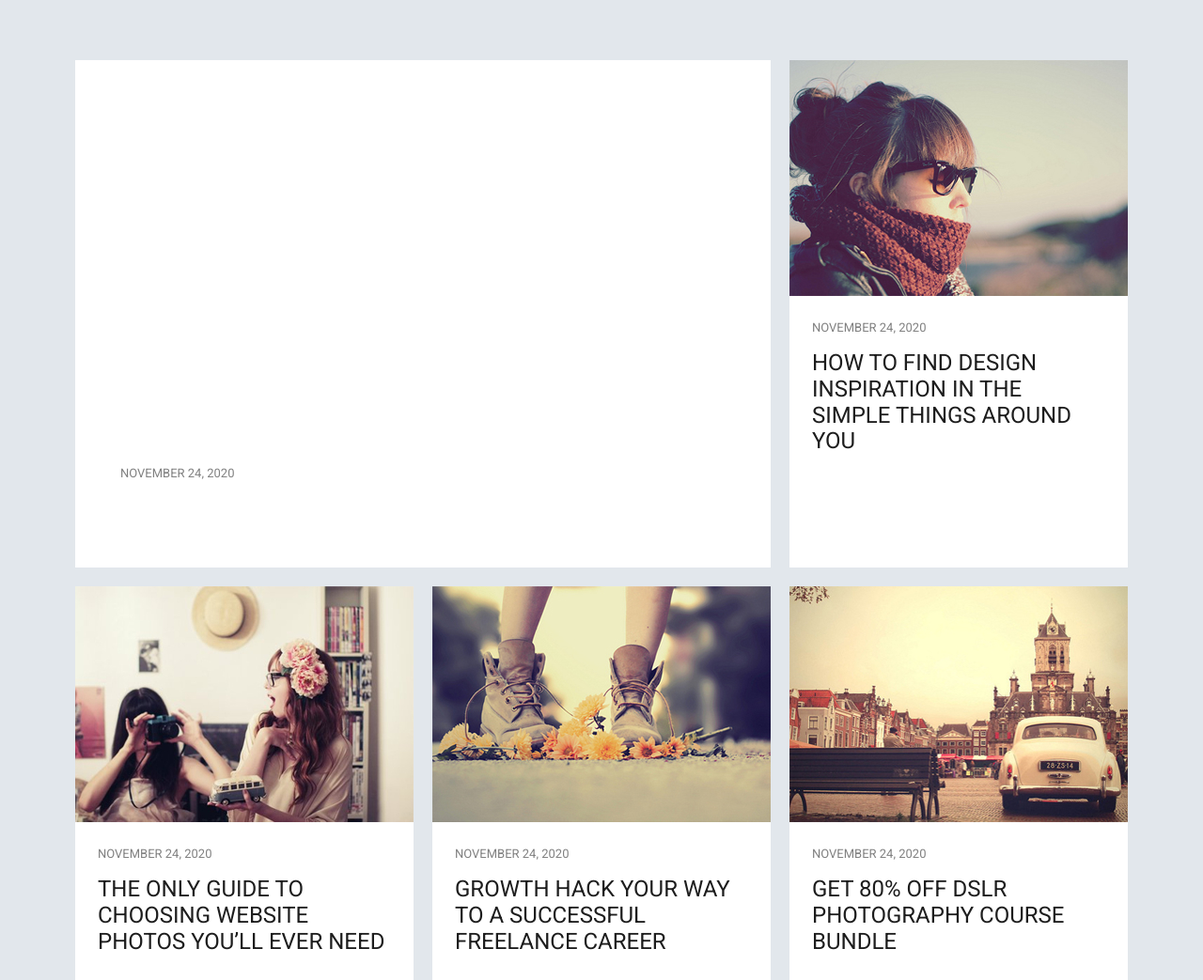
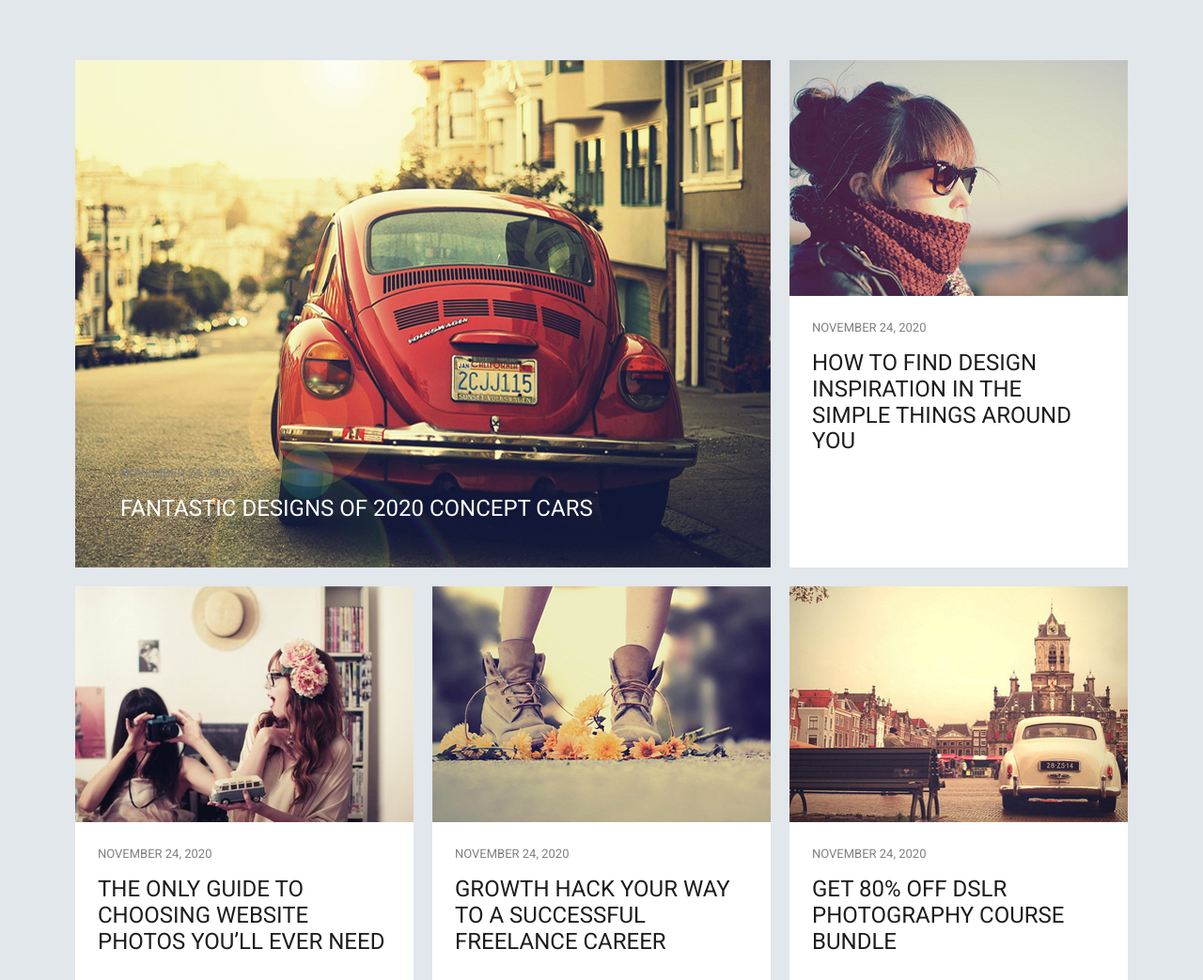
Before and after one commit to OleksandrChukhlib/responsive-gallery, a plain HTML site: page index.html in a window 1280 px wide. Shown: the top 1043 px of the page at 94% size. Drawn offline with nearby package versions, Linux system fonts and the light colour scheme; a script that the page names is missing.

Commit message:
Update styles.css

```diff
--- a/css/styles.css
+++ b/css/styles.css
@@ -24,7 +24,7 @@ body {
 
 .item_big {
   grid-column: 1 / -2;
-  background-image: url(./img/img-1.jpg);
+  background-image: url(../img/img-1.jpg);
   padding: 48px;
   display: grid;
   align-content: end;
```
